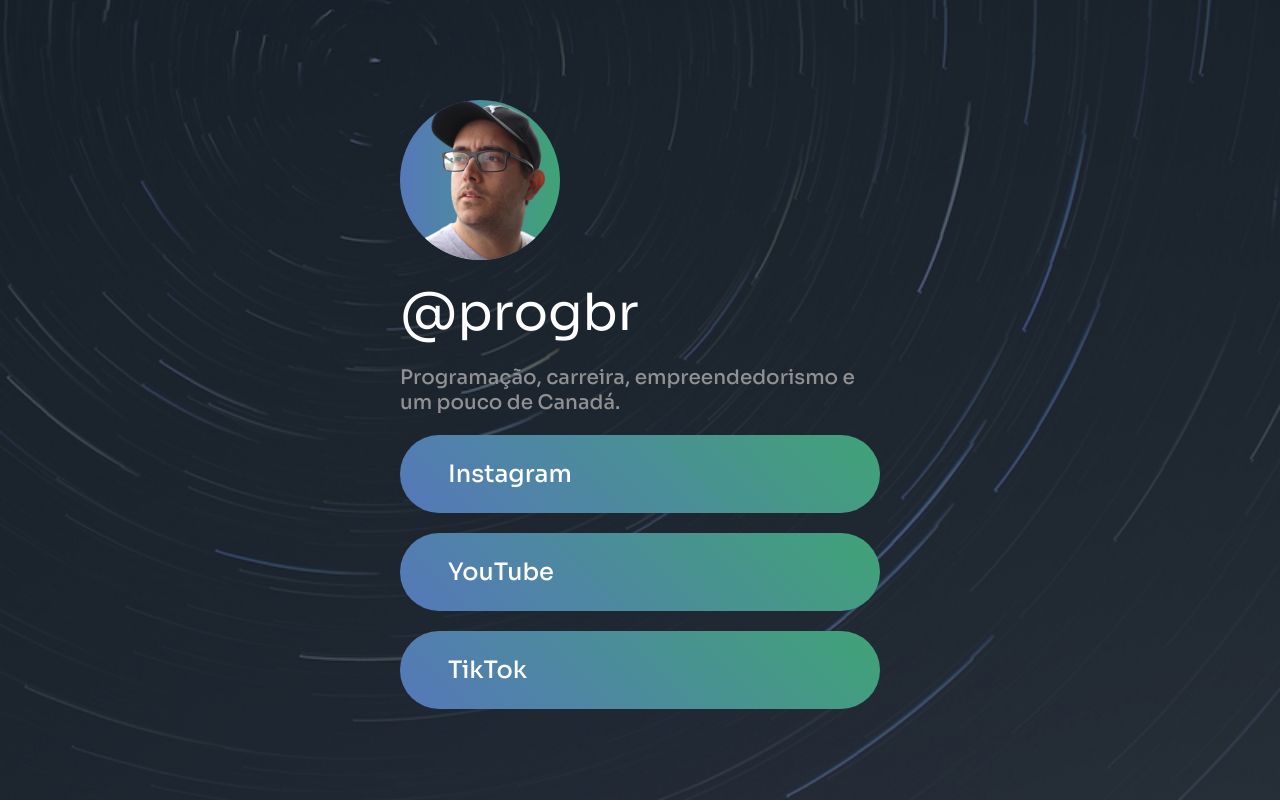
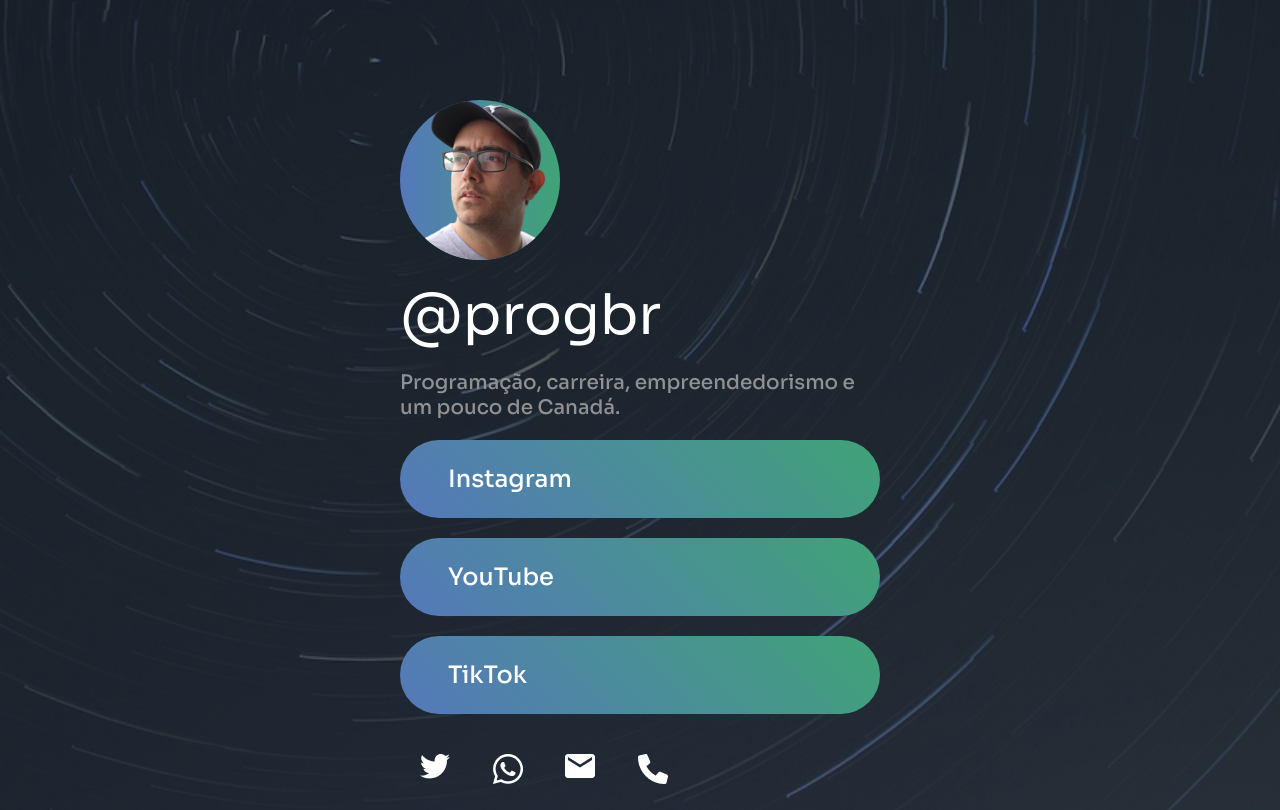
Before and after one commit to cleitonrs/social-links, a plain HTML site: page index.html in a window 1280 px wide. Drawn offline with Linux system fonts and the light colour scheme.

Commit message:
footer done

```diff
--- a/index.html
+++ b/index.html
@@ -29,10 +29,18 @@
       <a href="#">TikTok</a>
     </main>
     <footer>
-      <div></div>
-      <div></div>
-      <div></div>
-      <div></div>
+      <div>
+        <img src="./images/twitter.png" alt="ícone do twitter">
+      </div>
+      <div>
+        <img src="./images/whatsapp.png" alt="ícone do whatsapp">
+      </div>
+      <div>
+        <img src="./images/email.png" alt="ícone de email">
+      </div>
+      <div>
+        <img src="./images/phone.png" alt="ícone de telefone">
+      </div>
     </footer>
   </div>
 </body>
--- a/style.css
+++ b/style.css
@@ -20,7 +20,7 @@
 }
 
 .container h1 {
-  font-size: 3.2rem;
+  font-size: 3.5rem;
   color: #fff;
   font-weight: 400;
 }
@@ -59,3 +59,14 @@
   padding: 1.5rem 3rem;
   font-weight: 500;
 }
+
+footer {
+  width: 60%;
+  display: flex;
+  justify-content: space-between;
+  padding: 1.25rem;
+}
+
+footer>div {
+  cursor: pointer;
+}
```
